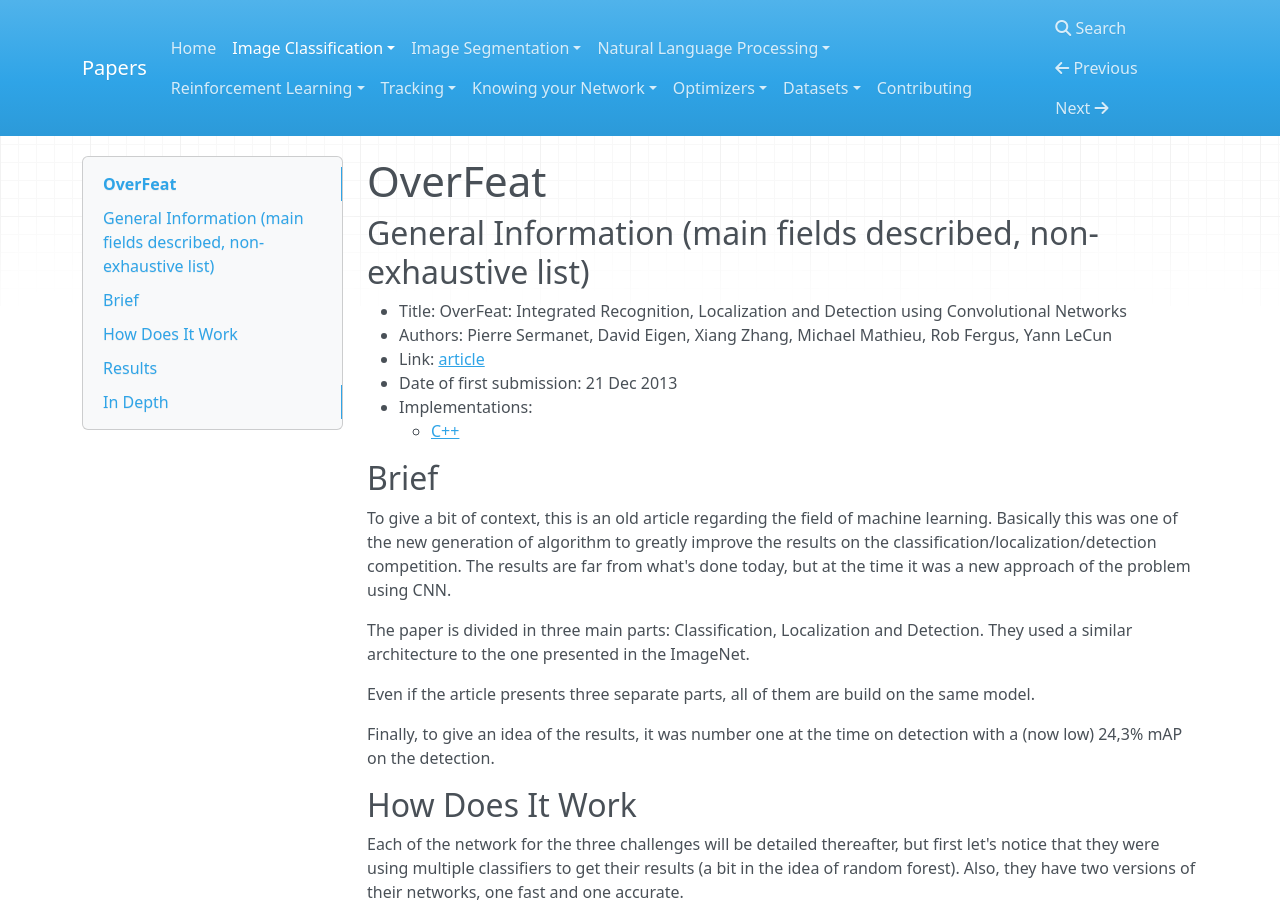
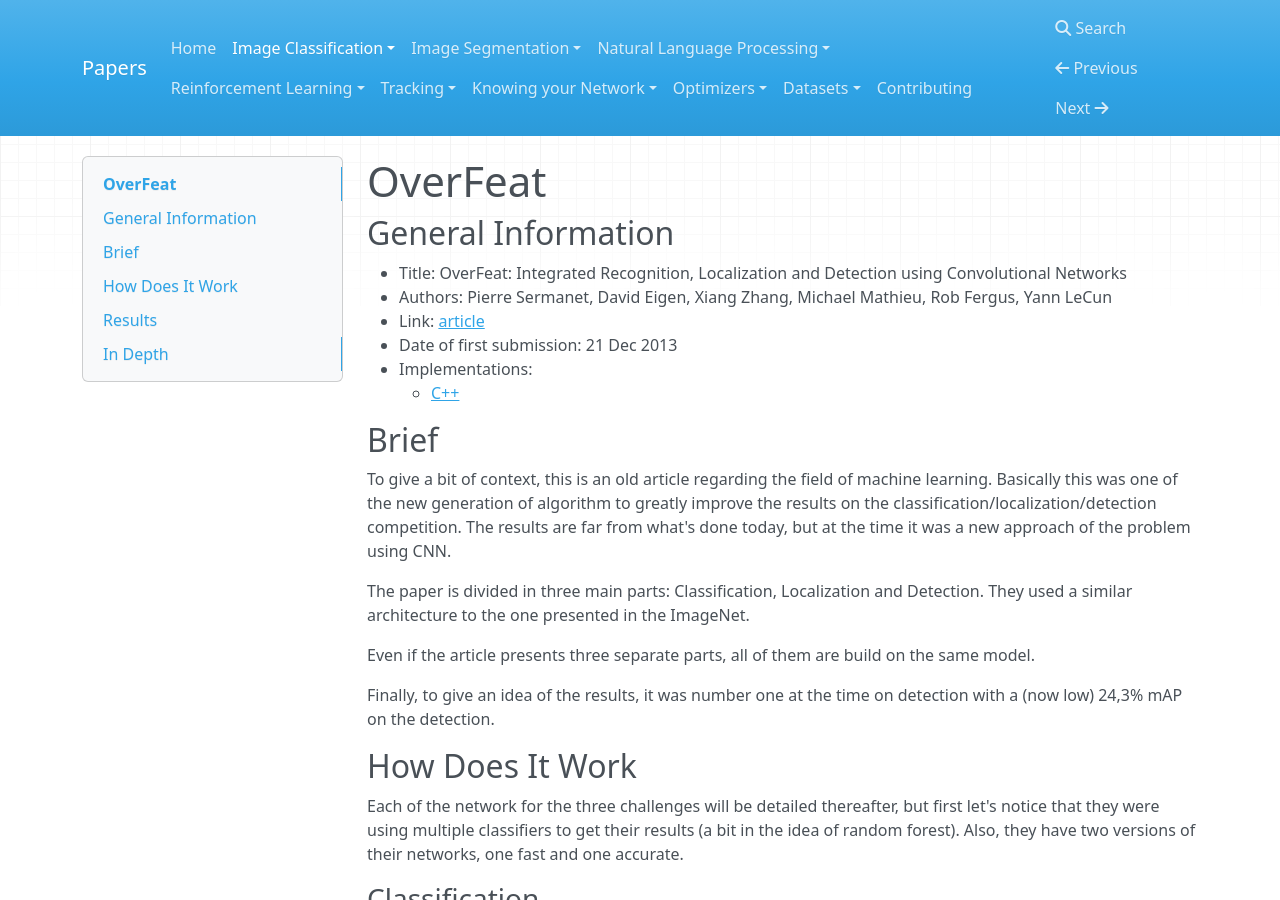
Before and after one commit to D3lt4lph4/papers, an MkDocs documentation site: the page built from docs/imageclassif/overfeat.md, in a window 1280 px wide and 900 px high. Built offline with MkDocs 1.6.1, drawn with Linux system fonts in a browser that asks for light colours; nearby versions of some CDN libraries; old or Windows-style settings are respelled for this version of MkDocs.

Commit message:
removing oupsi

```diff
--- a/docs/imageclassif/overfeat.md
+++ b/docs/imageclassif/overfeat.md
@@ -1,6 +1,6 @@
 # OverFeat
 
-## General Information (main fields described, non-exhaustive list)
+## General Information
 
 - Title: OverFeat: Integrated Recognition, Localization and Detection using Convolutional Networks
 - Authors: Pierre Sermanet, David Eigen, Xiang Zhang, Michael Mathieu, Rob Fergus, Yann LeCun
```
